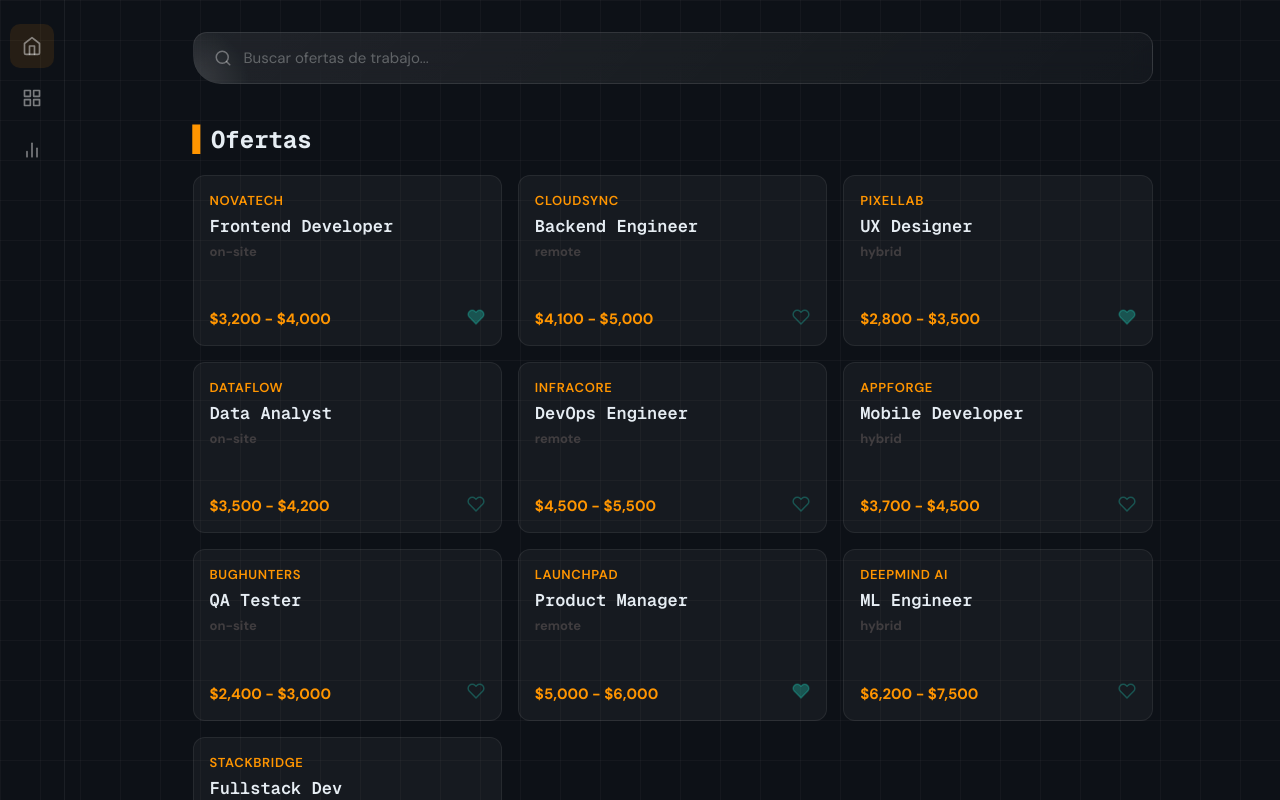
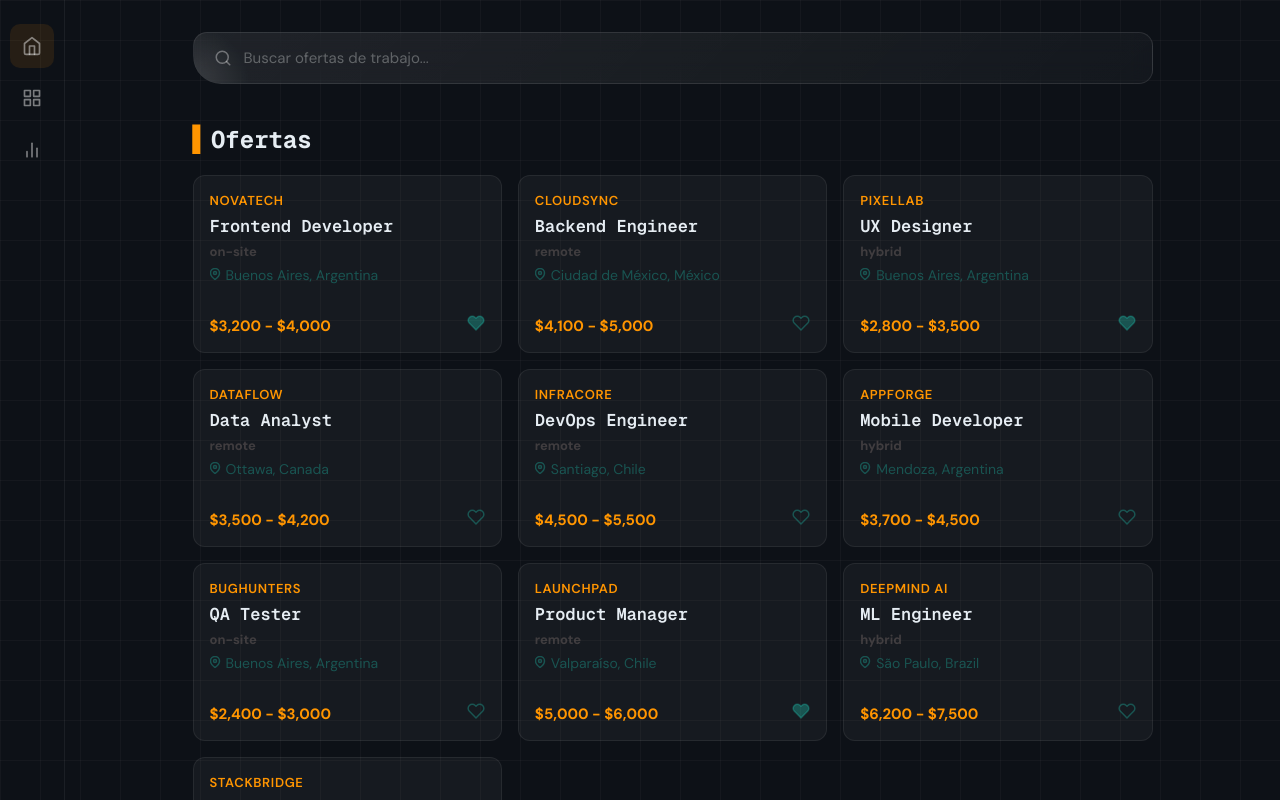
Before and after one commit to luchist/rapiempleo-frontend-ttip-unq, a React (Vite) app: page / in a window 1280 px wide. Shown: the top 800 px of the page. Built offline with nearby package versions, Linux system fonts and the light colour scheme.

Commit message:
feat: added location to mock offers, displays with icon in offer grid

```diff
--- a/src/components/offers/OfferCard.jsx
+++ b/src/components/offers/OfferCard.jsx
@@ -1,19 +1,28 @@
-const OfferCard = ({ title, company, salaryMin, salaryMax, workType, favorite }) => {
+const OfferCard = ({ title, company, workType, location, salaryMin, salaryMax, favorite }) => {
   return (
     <div className="offer-card">
       <div className="offer-card__header">
         <span className="offer-card__company accent">{company}</span>
         <h3 className="offer-card__title">{title}</h3>
         <h4 className="offer-card__work-type">{workType}</h4>
+        <span className="offer-card__location">
+          <svg xmlns="http://www.w3.org/2000/svg" width="12" height="12" viewBox="2 0 24 24" fill="none" stroke="currentColor" strokeWidth="3" strokeLinecap="round" strokeLinejoin="round">
+            <path d="M21 10c0 7-9 13-9 13s-9-6-9-13a9 9 0 0 1 18 0z"></path>
+            <circle cx="12" cy="10" r="3"></circle>
+          </svg>
+          <span className="offer-card__location-text">
+            {location}
+          </span>
+        </span>
       </div>
       <div className="offer-card__footer">
         <span className="offer-card__salary accent">
           ${salaryMin} - ${salaryMax}
         </span>
         <span className="offer-card__favorite">
-            <svg fill={favorite ? "currentColor" : "none"} xmlns="http://www.w3.org/2000/svg" width="18" height="18" viewBox="0 0 24 24" stroke="currentColor" strokeWidth="2" strokeLinecap="round" strokeLinejoin="round">
-              <path d="M20.84 4.61a5.5 5.5 0 0 0-7.78 0L12 5.67l-1.06-1.06a5.5 5.5 0 0 0-7.78 7.78l1.06 1.06L12 21.23l7.78-7.78 1.06-1.06a5.5 5.5 0 0 0 0-7.78z"></path>
-            </svg>
+          <svg fill={favorite ? "currentColor" : "none"} xmlns="http://www.w3.org/2000/svg" width="18" height="18" viewBox="0 0 24 24" stroke="currentColor" strokeWidth="2" strokeLinecap="round" strokeLinejoin="round">
+            <path d="M20.84 4.61a5.5 5.5 0 0 0-7.78 0L12 5.67l-1.06-1.06a5.5 5.5 0 0 0-7.78 7.78l1.06 1.06L12 21.23l7.78-7.78 1.06-1.06a5.5 5.5 0 0 0 0-7.78z"></path>
+          </svg>
         </span>
       </div>
     </div>
--- a/src/components/offers/OfferGrid.jsx
+++ b/src/components/offers/OfferGrid.jsx
@@ -9,9 +9,10 @@ const OfferGrid = ({ offers }) => {
           <OfferCard
             title={offer.title}
             company={offer.company}
+            workType={offer.workType}
+            location={offer.location}
             salaryMin={offer.salaryMin}
             salaryMax={offer.salaryMax}
-            workType={offer.workType}
             favorite={offer.favorite}
           />
         </Link>
--- a/src/data/mockOffers.js
+++ b/src/data/mockOffers.js
@@ -1,5 +1,5 @@
 const offers = [
-    { id: 1, title: "Frontend Developer", company: "NovaTech", salaryMin: "3,200", salaryMax: "4,000", workType: "on-site",
+    { id: 1, title: "Frontend Developer", company: "NovaTech", salaryMin: "3,200", salaryMax: "4,000", workType: "on-site", location: "Buenos Aires, Argentina",
 description: `Buscamos un Frontend Developer para unirse al equipo de NovaTech.
 
 **Responsabilidades:**
@@ -25,7 +25,7 @@ A nivel técnico:
 - Experiencia con control de versiones (Git)
 - Experiencia utilizando Git`, favorite: true
 },
-    { id: 2, title: "Backend Engineer", company: "CloudSync", salaryMin: "4,100", salaryMax: "5,000", workType: "remote",
+    { id: 2, title: "Backend Engineer", company: "CloudSync", salaryMin: "4,100", salaryMax: "5,000", workType: "remote", location: "Ciudad de México, México",
 description: `CloudSync está buscando un Backend Engineer para diseñar y mantener nuestros servicios en la nube.
 Somos una compañía de tecnología financiera en plena expansión, dedicada a ofrecer soluciones digitales innovadoras para potenciar y acompañar el crecimiento de
 negocios y proyectos en toda la región.
@@ -54,7 +54,7 @@ Requisitos
 - Formación de Ingeniero/a, Licenciado/a o Técnico/a en Sistemas o Programación (excluyente).
 - Buena predisposición, capacidad de trabajo en equipo y adaptación a entornos dinámicos.
 `, favorite: false },
-    { id: 3, title: "UX Designer", company: "PixelLab", salaryMin: "2,800", salaryMax: "3,500", workType: "hybrid",
+    { id: 3, title: "UX Designer", company: "PixelLab", salaryMin: "2,800", salaryMax: "3,500", workType: "hybrid", location: "Buenos Aires, Argentina",
     description: `**Acerca de la función:**
 
 
@@ -102,13 +102,13 @@ Las habilidades en diseño UX y diseño de interacción se aplican diariamente p
 necesidades del usuario. Los principios de diseño centrado en el usuario guían todo el proceso de diseño, fomentando la empatía y priorizando la satisfacción del usuario.
 El pensamiento de diseño promueve la resolución innovadora de problemas y mejoras iterativas, permitiendo que el Diseñador UX adapte y refine las soluciones basándose en
 la retroalimentación real de los usuarios y en los requisitos cambiantes del proyecto.`, favorite: true },
-    { id: 4, title: "Data Analyst", company: "Dataflow", salaryMin: "3,500", salaryMax: "4,200", workType: "on-site", description:"", favorite: false },
-    { id: 5, title: "DevOps Engineer", company: "InfraCore", salaryMin: "4,500", salaryMax: "5,500", workType: "remote", description:"", favorite: false },
-    { id: 6, title: "Mobile Developer", company: "AppForge", salaryMin: "3,700", salaryMax: "4,500", workType: "hybrid", description:"", favorite: false },
-    { id: 7, title: "QA Tester", company: "BugHunters", salaryMin: "2,400", salaryMax: "3,000", workType: "on-site", description:"", favorite: false },
-    { id: 8, title: "Product Manager", company: "LaunchPad", salaryMin: "5,000", salaryMax: "6,000", workType: "remote", description:"", favorite: true },
-    { id: 9, title: "ML Engineer", company: "DeepMind AI", salaryMin: "6,200", salaryMax: "7,500", workType: "hybrid", description:"", favorite: false },
-    { id: 10, title: "Fullstack Dev", company: "StackBridge", salaryMin: "3,900", salaryMax: "4,800", workType: "on-site", description:"", favorite: false }
+    { id: 4, title: "Data Analyst", company: "Dataflow", salaryMin: "3,500", salaryMax: "4,200", workType: "remote", location: "Ottawa, Canada", description:"", favorite: false },
+    { id: 5, title: "DevOps Engineer", company: "InfraCore", salaryMin: "4,500", salaryMax: "5,500", workType: "remote", location: "Santiago, Chile", description:"", favorite: false },
+    { id: 6, title: "Mobile Developer", company: "AppForge", salaryMin: "3,700", salaryMax: "4,500", workType: "hybrid", location: "Mendoza, Argentina", description:"", favorite: false },
+    { id: 7, title: "QA Tester", company: "BugHunters", salaryMin: "2,400", salaryMax: "3,000", workType: "on-site", location: "Buenos Aires, Argentina", description:"", favorite: false },
+    { id: 8, title: "Product Manager", company: "LaunchPad", salaryMin: "5,000", salaryMax: "6,000", workType: "remote", location: "Valparaíso, Chile", description:"", favorite: true },
+    { id: 9, title: "ML Engineer", company: "DeepMind AI", salaryMin: "6,200", salaryMax: "7,500", workType: "hybrid", location: "São Paulo, Brazil", description:"", favorite: false },
+    { id: 10, title: "Fullstack Dev", company: "StackBridge", salaryMin: "3,900", salaryMax: "4,800", workType: "on-site", location: "Montevideo, Uruguay", description:"", favorite: false }
 ]
 
 export default offers;
--- a/src/index.css
+++ b/src/index.css
@@ -182,10 +182,21 @@ body {
   font-weight: 700;
 }
 
+.offer-card__location {
+  font-size: 14px;
+  color: rgba(34, 219, 195, 0.3);
+  padding: 0 0 0 0;
+}
+
+.offer-card__location-text{
+  padding-left: 4px;
+}
+
 .offer-card__work-type {
   font-size: 13px;
   color: rgba(93, 85, 85, 0.6);
   margin-top: 0px;
+  margin-bottom: auto;
 }
 
 .offer-detail {
```
